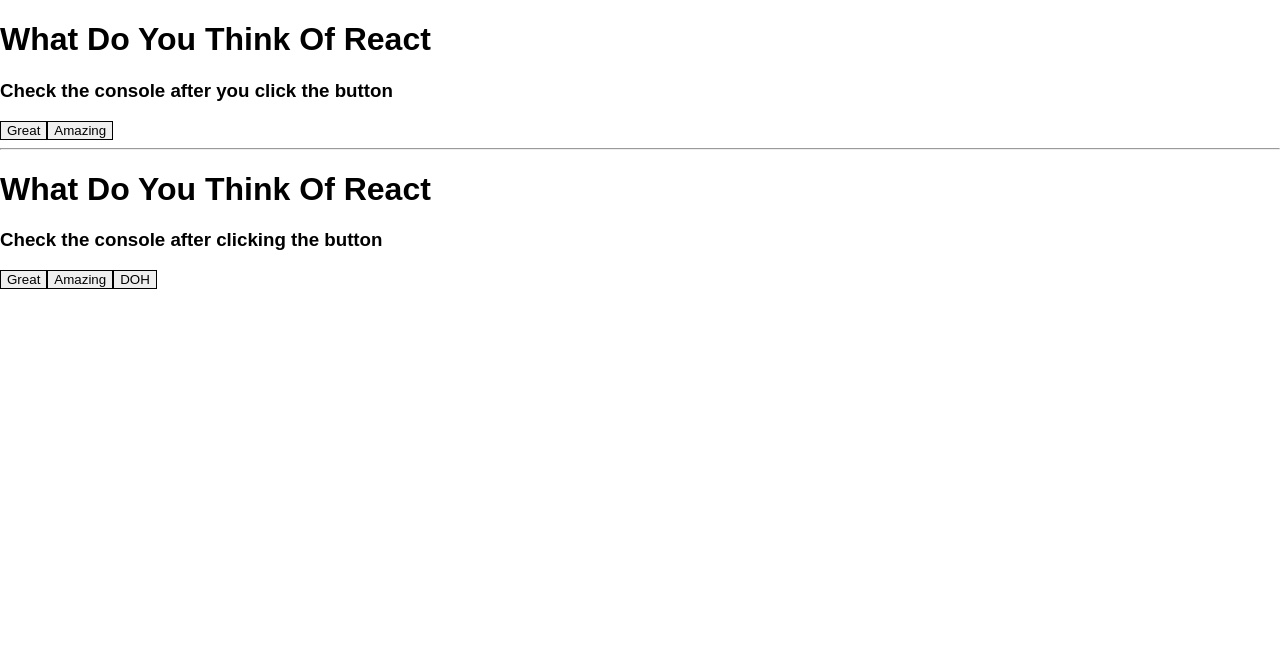
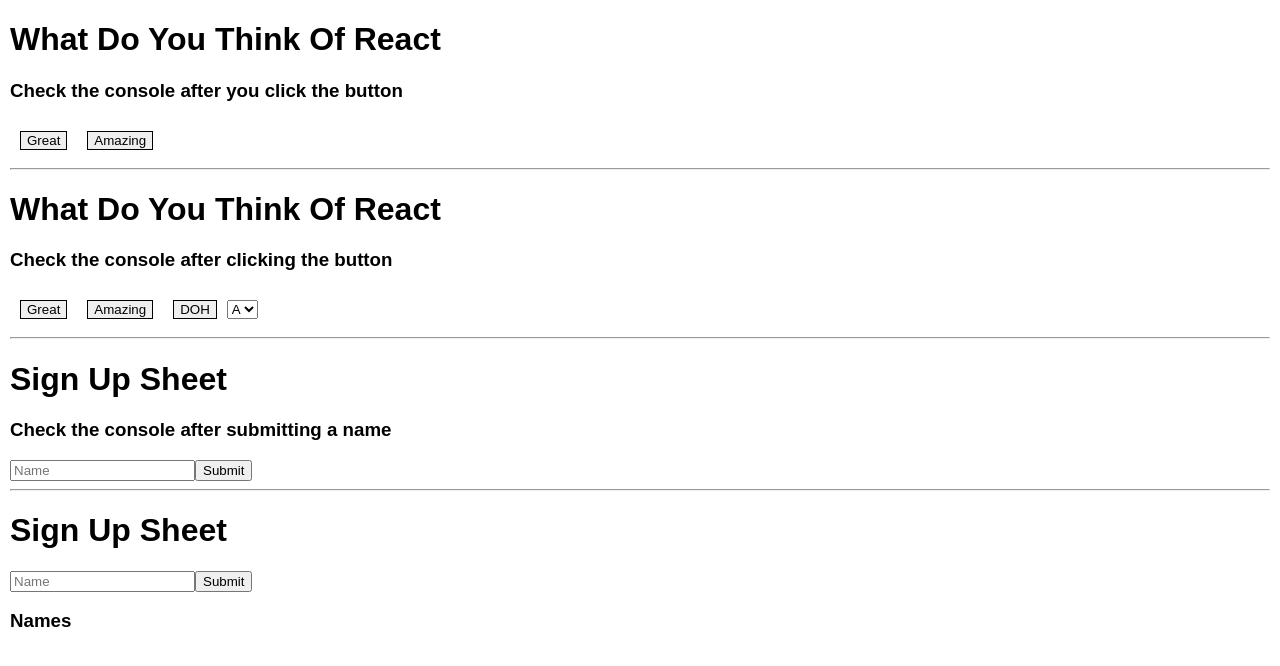
Before and after one commit to bdog72/react-forms, a React app: page / in a window 1280 px wide. Shown: the top 666 px of the page. Built offline with nearby package versions, Linux system fonts and the light colour scheme.

Commit message:
added a few examples

```diff
--- a/src/components/02BasicButton.js
+++ b/src/components/02BasicButton.js
@@ -34,6 +34,10 @@
         >
         DOH
         </button>
+        <select>
+          <option>A</option>
+          <option>B</option>
+        </select>
       </div>
     )
   }
--- /dev/null
+++ b/src/components/03BasicInput.js
@@ -0,0 +1,22 @@
+import React, { Component } from 'react'
+
+export default class BasicInput03 extends Component {
+  onFormSubmit = (evt) => {
+    evt.preventDefault()
+    console.log(this.refs.name.value)
+  }
+  render () {
+    return (
+      <div>
+        <h1>Sign Up Sheet</h1>
+        <h3>Check the console after submitting a name</h3>
+        <form onSubmit={this.onFormSubmit}>
+          <input
+            placeholder='Name'
+            ref='name' />
+          <input type='submit' />
+        </form>
+      </div>
+    )
+  }
+}
--- /dev/null
+++ b/src/components/04BasicInput.js
@@ -0,0 +1,38 @@
+import React, { Component } from 'react'
+
+export default class BasicInput04 extends Component {
+  static displayNmae = '04-basic-input'
+
+  state = {
+    names: []
+  }
+
+onFormSubmit = (evt) => {
+  const name = this.refs.name.value
+  const names = [ ...this.state.names, name ]
+  this.setState({ names: names })
+  this.refs.name.value = ''
+  evt.preventDefault()
+}
+
+render () {
+    return (
+      <div>
+        <h1>Sign Up Sheet</h1>
+        <form onSubmit={this.onFormSubmit}>
+          <input
+            placeholder='Name'
+            ref='name'
+          />
+          <input type='submit' />
+        </form>
+        <div>
+          <h3>Names</h3>
+          <ul>
+            { this.state.names.map((name, i) => <li key={i}>{name}</li>)}
+          </ul>
+        </div>
+      </div>
+    )
+  }
+}
--- a/src/components/App.js
+++ b/src/components/App.js
@@ -1,6 +1,8 @@
 import React, { Component } from 'react'
 import BasicButton01 from './01BasicButton'
 import BasicButton02 from './02BasicButton'
+import BasicInput03 from './03BasicInput'
+import BasicInput04 from './04BasicInput'
 
 class App extends Component {
   render () {
@@ -8,6 +10,10 @@
       <BasicButton01 />
       <hr />
       <BasicButton02 />
+      <hr />
+      <BasicInput03 />
+      <hr />
+      <BasicInput04 />
     </div>
   }
 }
--- a/src/styles/screen.scss
+++ b/src/styles/screen.scss
@@ -8,12 +8,13 @@
 }
 
 body {
-  margin: 0;
+  margin: 10px;
   font: $base-text-size / 1 $base-font-family;
 }
 
 .button {
   border: 1px solid black;
+  margin: 10px;
 }
 
 .button:active,
@@ -24,7 +25,6 @@
 .button:active {
   background-color: white;
   box-shadow: 5px 5px #666;
-  // transform: translate3d(5px);
   transform: translateY(4px);
   transform: translateX(4px);
 }
```
